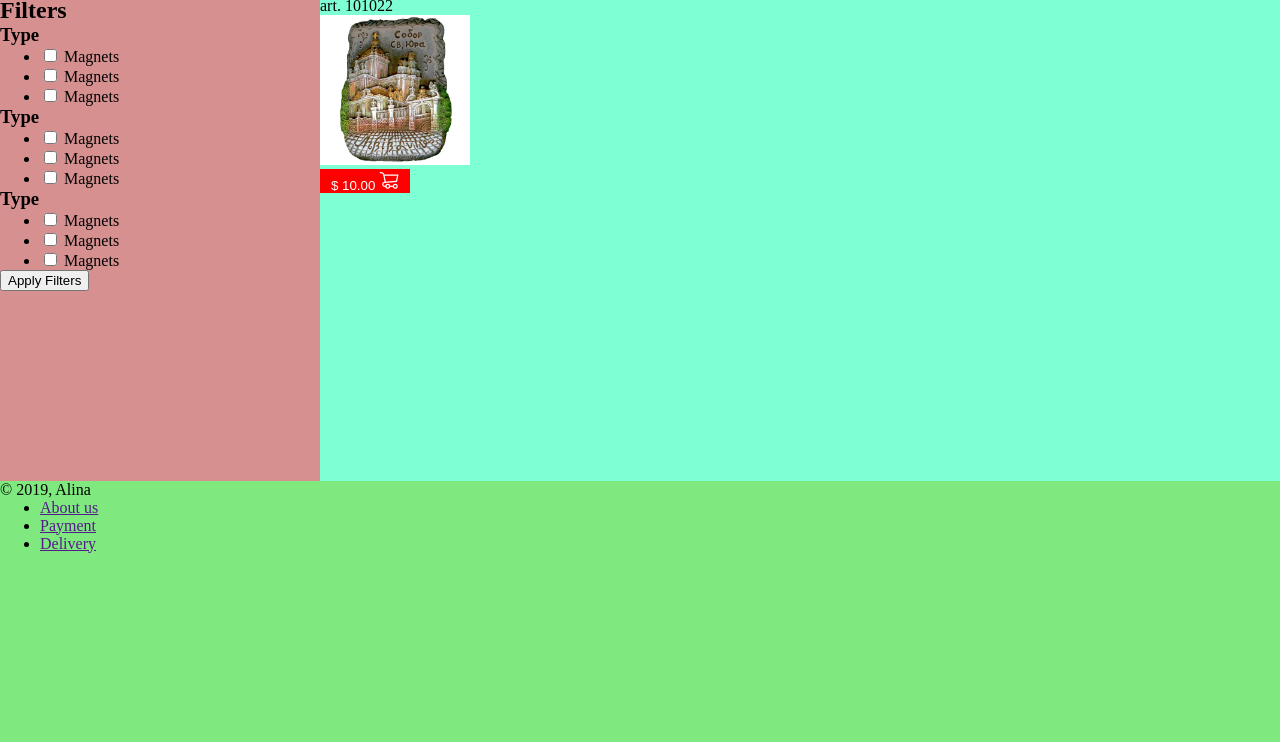
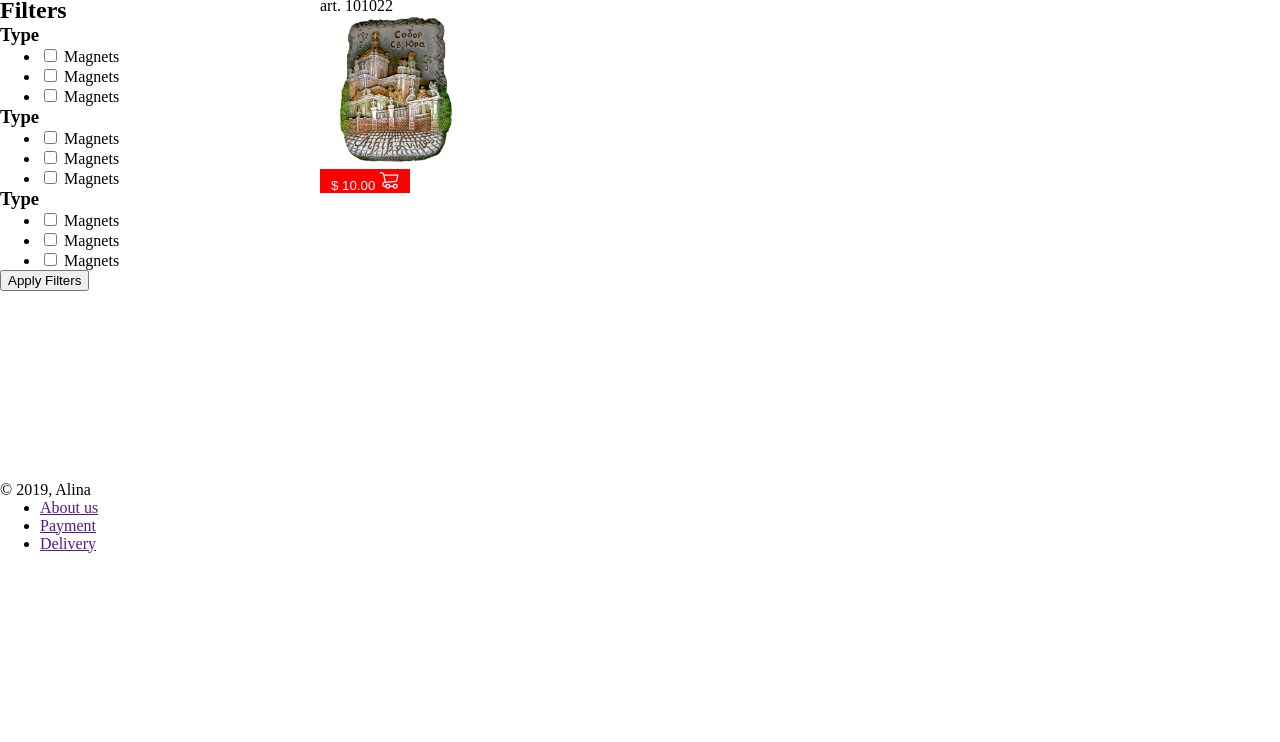
Before and after one commit to Alina34-a/My-first-project, a plain HTML site: page index.html in a window 1280 px wide. Shown: the part 58-800 px from the top of the page. Drawn offline with Linux system fonts and the light colour scheme.

Commit message:
Changes in style.css

```diff
--- a/style.css
+++ b/style.css
@@ -17,17 +17,14 @@ ul {
     height: calc(100% - 55px);
 }
 #header {
-    background-color: rgba(214, 127, 214, 0.719);
     display: flex;
     width: 100%;
     justify-content: space-between;
 }
 #filters {
-    background-color: rgba(179, 51, 51, 0.541);
     flex-basis: 25%;
 }
 #content {
-    background-color: aquamarine;
     flex-basis: 75%;
 }
 .item {
@@ -56,7 +53,6 @@ ul {
     display: none;
 }
 #footer {
-    background-color: rgba(72, 224, 72, 0.699);
     width: 100%;
     flex-direction: row;
     flex-basis: 100%;
```
